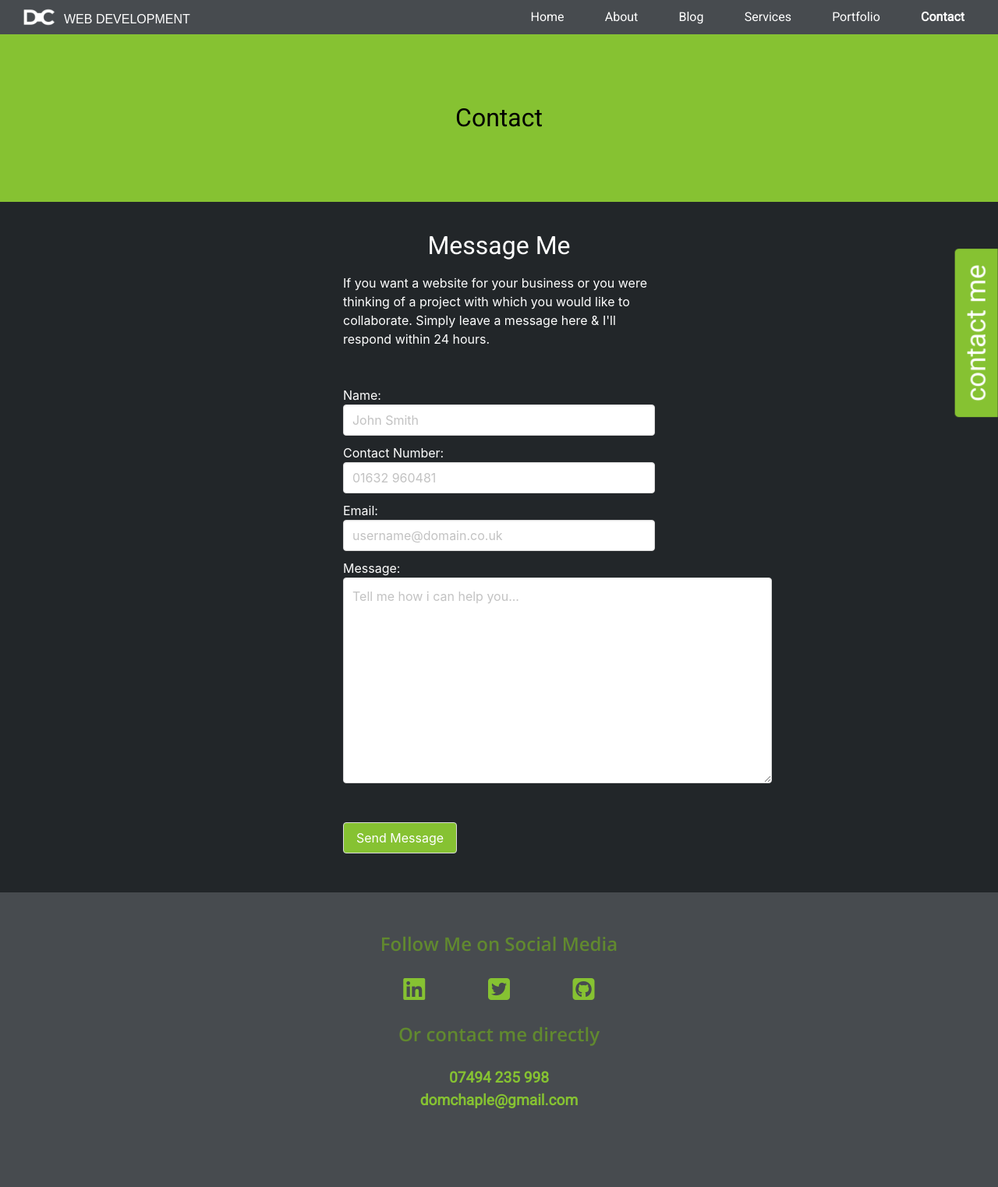
After one commit to Domchap90/resume, a Django app: page /contact/ in a window 1280 px wide. The commit adds this page. Shown: the whole page at 78% size. Run offline with Django 3.2, Linux system fonts and the light colour scheme; some libraries are stand-ins or nearby versions; some web fonts are replaced.

Commit message:
Contact page added.

```diff
--- /dev/null
+++ b/home/forms.py
@@ -0,0 +1,19 @@
+from django import forms
+from django.core.validators import validate_email
+
+
+class ContactForm(forms.Form):
+    name = forms.CharField(
+        label='Name', max_length=30,
+        widget=forms.TextInput(attrs={
+            'placeholder': 'John Smith'}))
+    phone = forms.CharField(
+        label='Contact Number', min_length=10, max_length=15,
+        widget=forms.TextInput(attrs={'placeholder': '01632 960481'}))
+    email = forms.EmailField(
+        label='Email', validators=[validate_email],
+        widget=forms.EmailInput(attrs={'placeholder': 'username@domain.co.uk'}))
+    message = forms.CharField(
+        label='Message', max_length=500,
+        widget=forms.Textarea(attrs={'placeholder': 'Tell me how i can help you...'})
+                            )
--- /dev/null
+++ b/home/static/home/js/contact.js
@@ -0,0 +1,9 @@
+$(document).ready(function () {
+    const labels = $('#contact_form label');
+    const labelArr = [...labels]
+    for (let l in labelArr)
+        console.log(`label is ${l.innerHTML} `)
+    // labels.forEach( x => console.log($(x).html()));
+    $('#contact_form_container p input').addClass('input');
+    $('#contact_form_container p textarea').addClass('textarea');
+});
--- /dev/null
+++ b/home/templates/home/contact.html
@@ -0,0 +1,48 @@
+{% extends "base.html" %}
+{% load static %}
+
+
+{% block content %}
+<div class="below-nav">
+    <div class="hero bright-green-bg banner-bg">
+        <div class="container central-container tagline-container">
+            <h1 class="tagline black-txt">Contact</h1>
+        </div>
+    </div>
+
+
+    <section class="hero feature">
+        <div class="container central-container">
+            <div id="contact_text_container">
+                <h2 class="feature-title">Message Me</h2>
+                <p class="contact-text mt-3 mb-6">
+                    If you want a website for your business or you were thinking of a project with which you would like to collaborate.
+                    Simply leave a message here & I'll respond within 24 hours.
+                </p>
+            </div>
+            <div id="contact_form_container">
+                <form id="contact_form">
+                    {{ form.as_p }}
+                    <button class="button" type="submit">Send Message</button>
+                </form>
+            </div>
+        </div>
+    </section>
+
+</div>
+
+<!-- <script>
+    $(document).ready(function () {
+        $('label').hide();
+        $('#contact_form_container p input').addClass('input');
+        $('#contact_form_container p textarea').addClass('textarea');
+    });
+
+</script> -->
+
+{% endblock %}
+
+{% block postloadjs %}
+    {{ block.super }}
+    <script src="{% static 'home/js/contact.js' %}"></script>
+{% endblock %}
--- a/home/urls.py
+++ b/home/urls.py
@@ -6,4 +6,5 @@ urlpatterns = [
     path('about/', views.about, name='about'),
     path('services/', views.services, name='services'),
     path('portfolio/', views.portfolio, name='portfolio'),
+    path('contact/', views.contact, name='contact'),
 ]
--- a/home/views.py
+++ b/home/views.py
@@ -1,4 +1,6 @@
 from django.shortcuts import render
+
+from .forms import ContactForm
 
 
 def index(request):
@@ -15,6 +17,17 @@ def services(request):
 
     return render(request, 'home/services.html')
 
+
 def portfolio(request):
 
     return render(request, 'home/portfolio.html')
+
+
+def contact(request):
+    form = ContactForm()
+
+    context = {
+        'form': form,
+    }
+
+    return render(request, 'home/contact.html', context)
--- a/static/css/base.css
+++ b/static/css/base.css
@@ -267,13 +267,6 @@ html.has-navbar-fixed-top {
     }
 }
 
-@media (min-width: 1000px) {
-    .central-container {
-        width: 66%;
-        max-width: 950px;
-    }
-}
-
 @media screen and (min-width: 1024px) {
     .navbar {
         min-height: 0;
@@ -311,6 +304,11 @@ html.has-navbar-fixed-top {
 
     #nav_logo {
         padding-left: 16px;
+    }
+
+    .central-container {
+        width: 66%;
+        max-width: 950px;
     }
 }
 
@@ -520,7 +518,7 @@ img, .tile {
     }
 }
 
-@media (min-width: 1000px) {
+@media (min-width: 1024px) {
     .touch-txt {
         padding: 16px 16.5% 32px;
     }
@@ -701,3 +699,83 @@ img, .tile {
         font-size: large;
     }
 }
+
+/*********************************************** Contact */
+
+#contact_text_container {
+    /* text-align: center; */
+}
+
+.contact-text {
+    max-width: 400px;
+}
+
+#contact_form_container{
+    display: block;
+}
+
+#contact_form {
+    margin-bottom: 50px;
+    text-align: center;
+}
+
+#contact_form label {
+    display: block;
+    max-width: 400px;
+    text-align: left;
+}
+
+#contact_form input {
+    width: 100%;
+    margin-bottom: 10px;
+}
+
+#contact_form .textarea {
+    display: inline-flex;
+    max-width: 400px;
+    min-width: 0;
+    margin-bottom: 50px;
+}
+
+@media (min-width: 457px) {
+    .contact-text {
+        width: 400px;
+        margin-left: calc((100% - 400px)/2);
+    }
+
+    #contact_form label {
+        width: 400px;
+        margin-left: calc((100% - 400px)/2);
+    }
+}
+
+@media (min-width: 769px) {
+    #contact_form {
+        text-align: left;
+    }
+
+    #contact_form p {
+        text-align: center;
+    }
+
+    #contact_form .textarea {
+        max-width: 100%;
+        width: 500px;
+    }
+
+    #contact_form p:nth-child(4),
+    #contact_form .button {
+        text-align: left;
+        margin-left: calc((100% - 400px)/2);
+    }
+
+    #contact_form p:nth-child(4) label {
+        margin-left: 0;
+    }
+}
+
+@media (min-width: 1024px) {
+    #contact_form .textarea {
+        width: 550px;
+    }
+}
--- a/templates/base.html
+++ b/templates/base.html
@@ -44,7 +44,6 @@
         <header>
 
             <nav class="navbar is-fixed-top is-mobile" role="navigation" aria-label="main navigation">
-                <!-- <div class="level-left" id="nav_left"> -->
                 <div class="navbar-brand">
                     <a href="{% url 'home' %}" class="navbar-item" id="logo_link">
                         <img src="{% static 'images/logo.png' %}" alt="DC logo" id="nav_logo">
@@ -66,7 +65,7 @@
                         <a class="navbar-item {% if url_name == 'blog' %}is-active{% endif %}" href="{% url 'blog' %}">Blog</a>
                         <a class="navbar-item {% if url_name == 'services' %}is-active{% endif %}" href="{% url 'services' %}">Services</a>
                         <a class="navbar-item {% if url_name == 'portfolio' %}is-active{% endif %}" href="{% url 'portfolio' %}">Portfolio</a>
-                        <a class="navbar-item {% if url_name == 'about' %}is-active{% endif %}" href="{% url 'about' %}">Contact</a>
+                        <a class="navbar-item {% if url_name == 'contact' %}is-active{% endif %}" href="{% url 'contact' %}">Contact</a>
                     </div>
                     <div class="navbar-end">
                     </div>
```
Also changed, not shown: resume/settings.py (+11 -5 lines).
